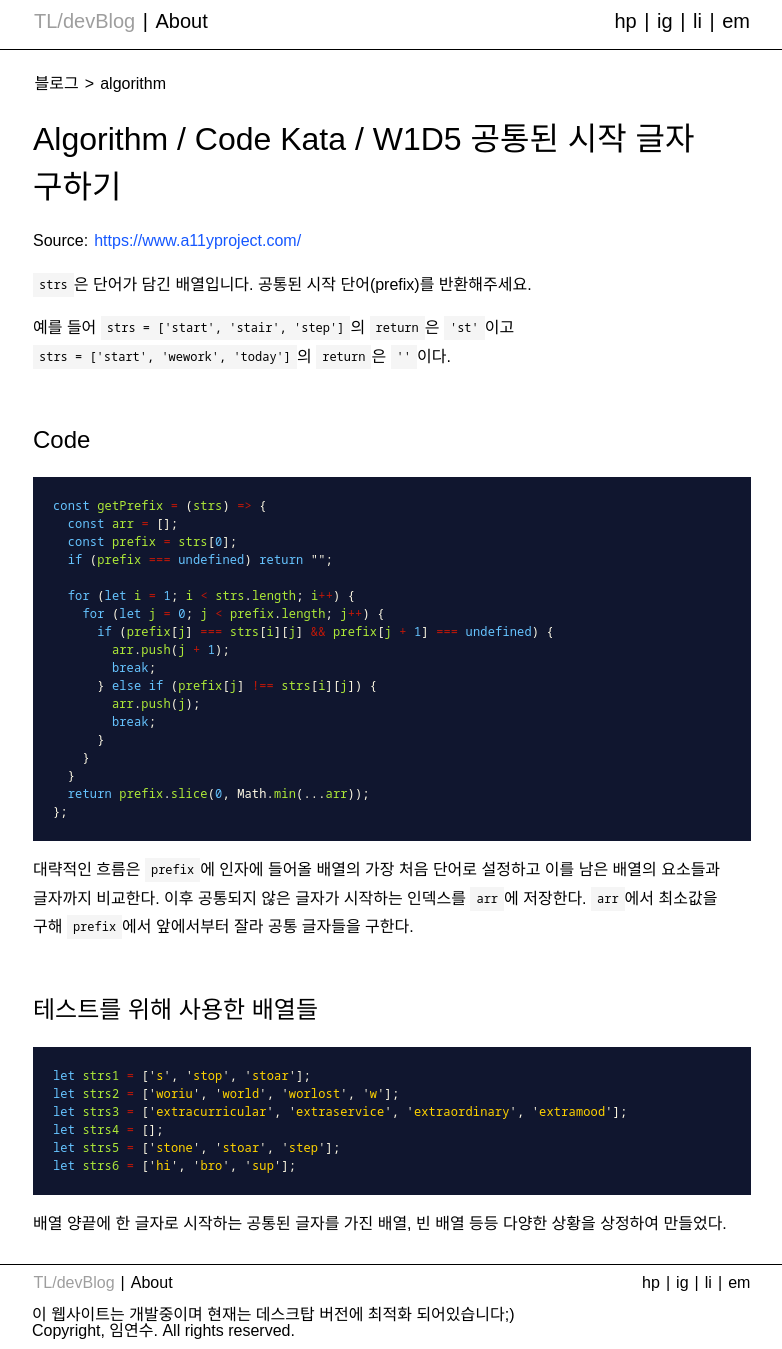
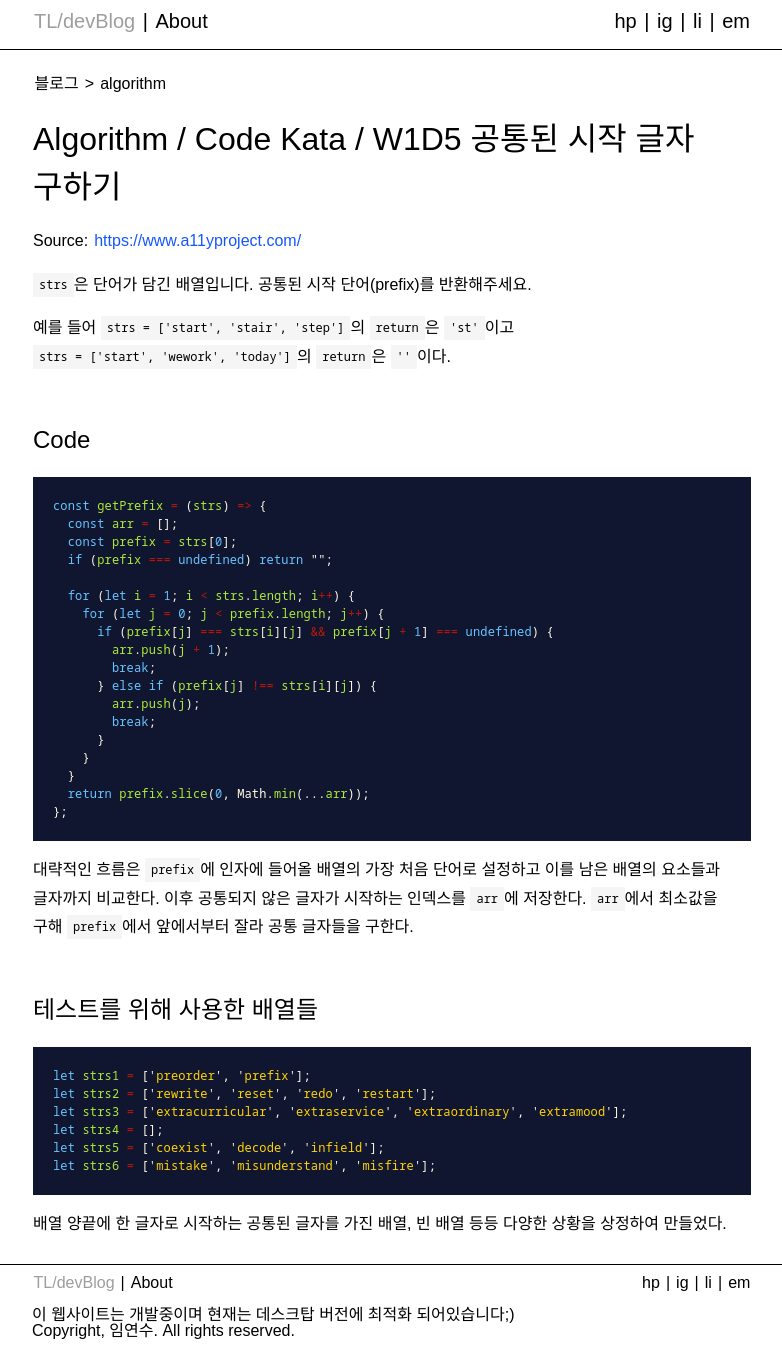
Before and after one commit to tomlim2/til, a Jekyll site: the page built from _posts/algorithm/2021-10-24-algorithm-3.md, in a window 1280 px wide and 1349 px high. Shown: the whole window, without its empty margins (248-1030 px from the left). Built offline with Jekyll 4.4.1, drawn with Linux system fonts in a browser that asks for light colours; some web fonts are replaced.

Commit message:
Modified: examples on algorithm-3

````diff
--- a/_posts/algorithm/2021-10-24-algorithm-3.md
+++ b/_posts/algorithm/2021-10-24-algorithm-3.md
@@ -37,12 +37,12 @@ const getPrefix = (strs) => {
 ## 테스트를 위해 사용한 배열들
 
 ```js
-let strs1 = ['s', 'stop', 'stoar'];
-let strs2 = ['woriu', 'world', 'worlost', 'w'];
+let strs1 = ['preorder', 'prefix'];
+let strs2 = ['rewrite', 'reset', 'redo', 'restart'];
 let strs3 = ['extracurricular', 'extraservice', 'extraordinary', 'extramood'];
 let strs4 = [];
-let strs5 = ['stone', 'stoar', 'step'];
-let strs6 = ['hi', 'bro', 'sup'];
+let strs5 = ['coexist', 'decode', 'infield'];
+let strs6 = ['mistake', 'misunderstand', 'misfire'];
 ```
 
 배열 양끝에 한 글자로 시작하는 공통된 글자를 가진 배열, 빈 배열 등등 다양한 상황을 상정하여 만들었다.
````
